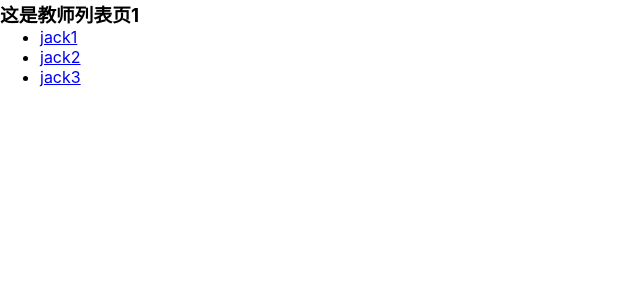
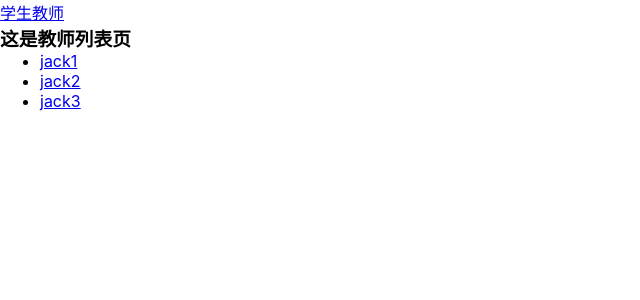
Before and after one commit to 591981210/vue-nuxt, a Nuxt app: page /teacher in a window 1280 px wide. Shown: the top 300 px of the page, without its empty margins (0-640 px from the left). Built offline with nearby package versions, Linux system fonts and the light colour scheme.

Commit message:
全局组件

```diff
--- /dev/null
+++ b/components/Mynav.vue
@@ -0,0 +1,6 @@
+<template>
+  <div class="mynav">
+    <nuxt-link to="/student">学生</nuxt-link>
+    <nuxt-link to="/teacher">教师</nuxt-link>
+  </div>
+</template>
--- /dev/null
+++ b/layouts/headerlayout.vue
@@ -0,0 +1,15 @@
+<template>
+  <div class="header-layout">
+    <mynav/>
+    <!-- nuxt组件是一个坑，以后凡是使用这个布局组件的页面，他们的组件都会被放进这个坑里面 -->
+    <nuxt/>
+  </div>
+</template>
+<script>
+import Mynav from '~/components/Mynav'
+export default {
+  components: {
+    Mynav
+  }
+}
+</script>
--- a/pages/student/index.vue
+++ b/pages/student/index.vue
@@ -1,5 +1,6 @@
 <template>
   <div class="student">
+    <!-- <mynav/> -->
     <h3>这是学生列表页</h3>
     <ul>
       <li
@@ -11,7 +12,12 @@
   </div>
 </template>
 <script>
+import Mynav from '~/components/Mynav'
 export default {
+  layout: 'headerlayout',
+  components: {
+    Mynav
+  },
   data () {
     return {
       stuList: [
--- a/pages/teacher.vue
+++ b/pages/teacher.vue
@@ -1,6 +1,7 @@
 <template>
   <div class="teacher">
-    <h3>这是教师列表页1</h3>
+    <!-- <mynav/> -->
+    <h3>这是教师列表页</h3>
     <ul>
       <li
         v-for="item in teacherList"
@@ -13,7 +14,13 @@
   </div>
 </template>
 <script>
+import Mynav from '~/components/Mynav'
 export default {
+  // 通过layout属性，指定当前页面使用的布局组件
+  layout: 'headerlayout',
+  components: {
+    Mynav
+  },
   data () {
     return {
       teacherList: [
```
Lines whose indentation alone changed are shown as unchanged.
